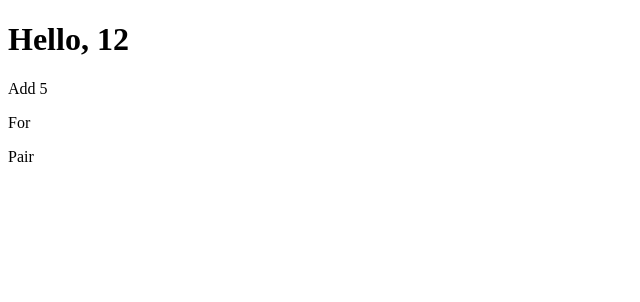
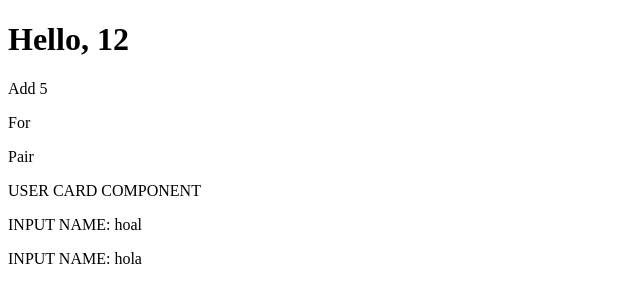
Before and after one commit to Thompson154/Angular_Course, an Angular app: page / in a window 1280 px wide. Shown: the top 302 px of the page, without its empty margins (0-640 px from the left). Built offline with nearby package versions, Linux system fonts and the light colour scheme.

Commit message:
[9/25/2024] Nullish Coalescing, OR, first component

```diff
--- a/src/app/app.component.html
+++ b/src/app/app.component.html
@@ -1,5 +1,7 @@
 <h1>Hello, {{ title + 2 }}</h1>
-<p>Add {{sum(4,1)}}</p>
-<p>For {{getArray()}}</p>
-<p>Pair {{onlyPair()}}</p>
+<p>Add {{ sum(4, 1) }}</p>
+<p>For {{ getArray() }}</p>
+<p>Pair {{ onlyPair() }}</p>
 <!-- <p>Substract {{Substract(4,8)}}</p> -->
+
+<app-user-card [name]="'hoal'" [email]="'hola'"></app-user-card>
--- a/src/app/app.component.ts
+++ b/src/app/app.component.ts
@@ -1,6 +1,7 @@
 import { Component } from '@angular/core';
 import { RouterOutlet } from '@angular/router';
-import { reduce } from 'rxjs';
+import { UserCardComponent } from './user-card/user-card.component';
+
 
 
 interface IPerson {
@@ -12,7 +13,7 @@
 @Component({
   selector: 'app-root',
   standalone: true,
-  imports: [RouterOutlet],
+  imports: [RouterOutlet, UserCardComponent],
   templateUrl: './app.component.html',
   styleUrl: './app.component.scss'
 })
@@ -32,6 +33,9 @@
 
   students:number[] = [1,2,3,4,5,6]
   parents:number[] = [7,8,9,10]
+  var1 = 0
+  var2 = null
+  var3 = 'hola'
 
   constructor(){
     const { name, age } = this.person
@@ -42,6 +46,9 @@
     console.log('spreed operator: ',both)
 
     console.log('REST operator:', this.sum2(2,4,6))
+    console.log('Nullish Coalescing:', this.var2 ?? this.var3)
+    console.log('OR', this.var2 || this.var1)
+
 
     console.log('substract', this.substract(18,4))
 
--- /dev/null
+++ b/src/app/user-card/user-card.component.html
@@ -0,0 +1,3 @@
+<p>USER CARD COMPONENT</p>
+<p>INPUT NAME: {{name}}</p>
+<p>INPUT NAME: {{email}}</p>
--- a/src/main.ts
+++ b/src/main.ts
@@ -1,6 +1,7 @@
 import { bootstrapApplication } from '@angular/platform-browser';
 import { appConfig } from './app/app.config';
 import { AppComponent } from './app/app.component';
+import { UserCardComponent } from './app/user-card/user-card.component';
 
 bootstrapApplication(AppComponent, appConfig)
   .catch((err) => console.error(err));
```
Also changed, not shown: src/app/user-card/user-card.component.ts (added, +16 -0 lines), src/app/user-card/user-card.component.scss (added), 1 other file (tests, documents, lock files or other folders).
